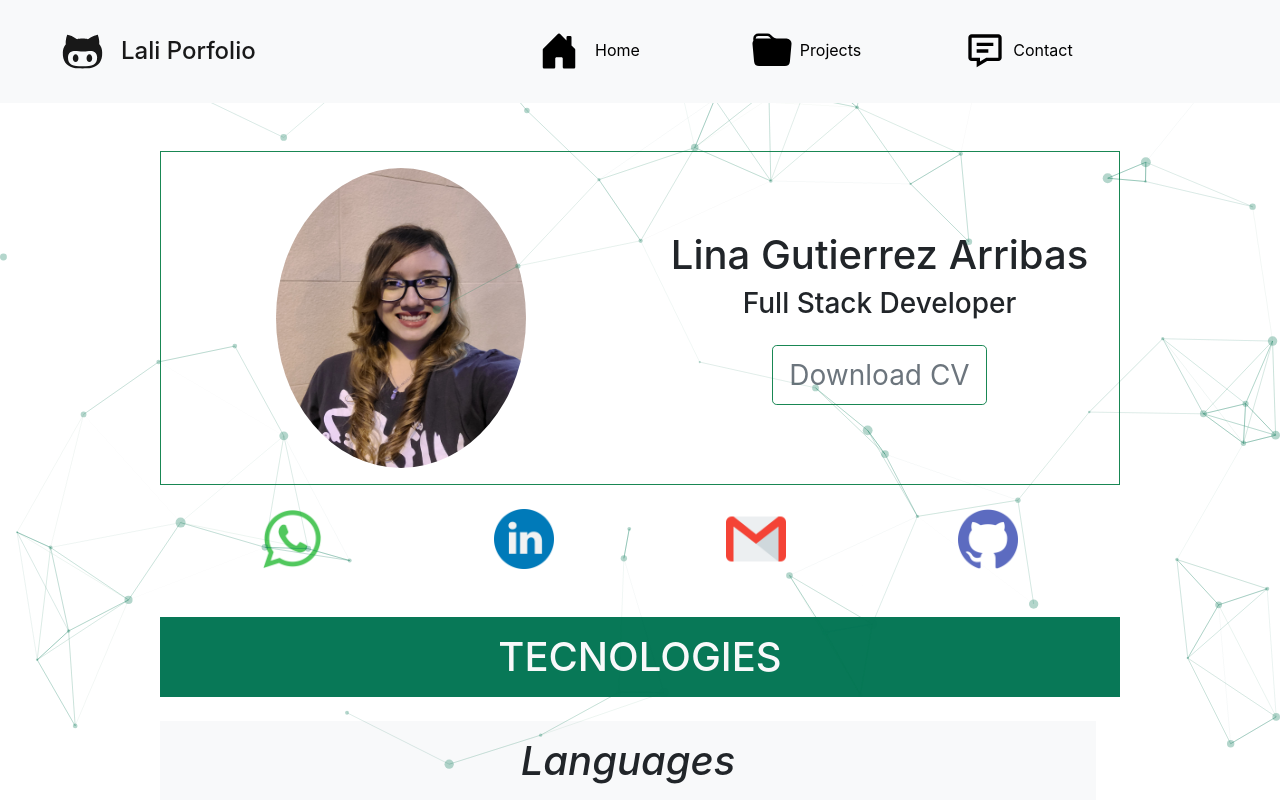
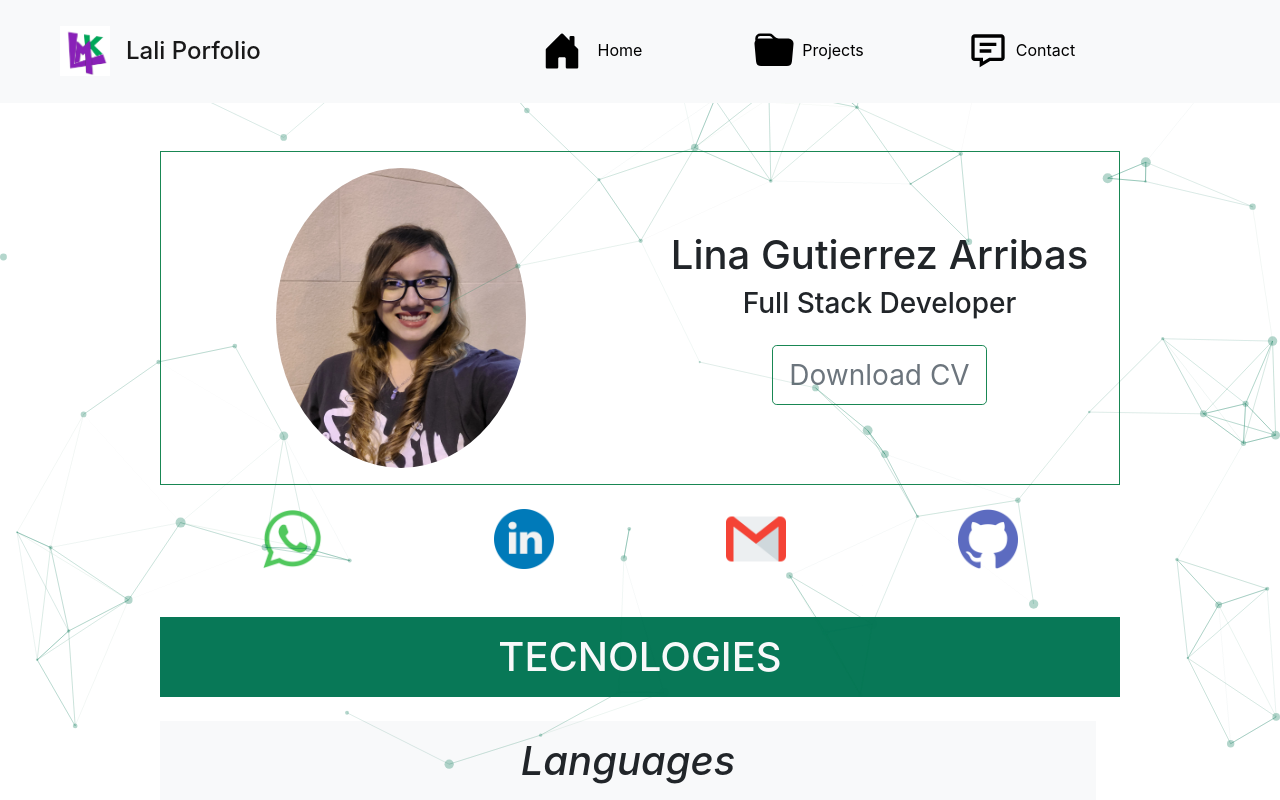
Before and after one commit to linamikaela21/lali-porfolio, a React (Create React App) app: page / in a window 1280 px wide. Shown: the top 800 px of the page. Built offline with nearby package versions, Linux system fonts and the light colour scheme.

Commit message:
update image

```diff
--- a/package.json
+++ b/package.json
@@ -1,6 +1,6 @@
 {
   "name": "lali-repository",
-  "homepage": "https://linamikaela21.github.io/lali-porfolio",
+  "homepage": "https://linamikaela21.github.io/lali-portfolio",
   "version": "0.1.0",
   "private": true,
   "dependencies": {
--- a/src/components/Header/index.js
+++ b/src/components/Header/index.js
@@ -1,9 +1,8 @@
 import React from 'react';
 import { Link } from 'react-router-dom';
-import { Navbar, Container, Nav } from 'react-bootstrap';
+import { Navbar, Container, Nav, Image } from 'react-bootstrap';
 import { BsFolderFill, BsHouseDoorFill } from 'react-icons/bs';
 import { BiMessageDetail } from 'react-icons/bi';
-import { IoLogoOctocat } from 'react-icons/io';
 
 export const Header = () => {
   return (
@@ -18,7 +17,7 @@ export const Header = () => {
       <Container fluid>
         <Navbar.Brand className="fw-bolder justify-content-start">
           <div className="d-flex justify-content-between px-5 align-items-center">
-            <IoLogoOctocat size={45} />
+            <Image src={require('../../assets/images/lmk.jpeg')} width={50} />
             <h4 className="mt-2 p-3 px-3">Lali Porfolio</h4>
           </div>
         </Navbar.Brand>
```
Also changed, not shown: src/assets/images/lmk.jpeg (added).
